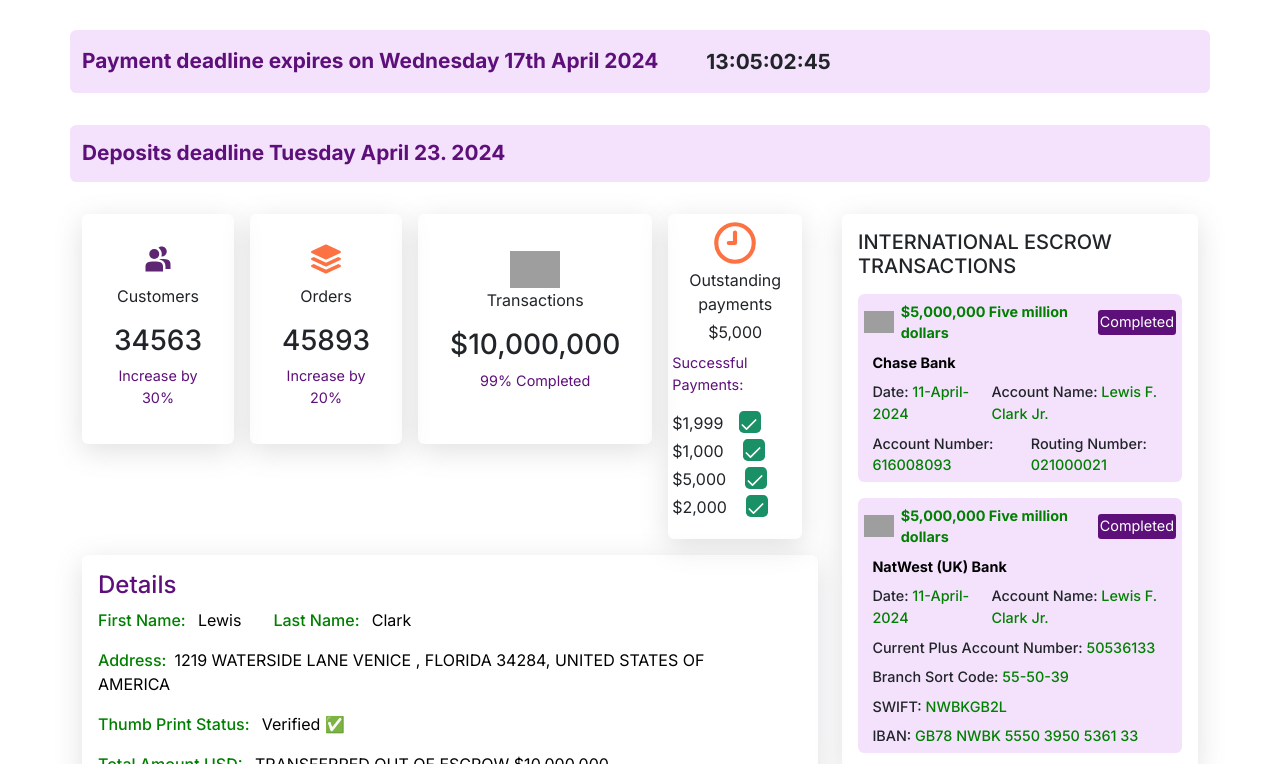
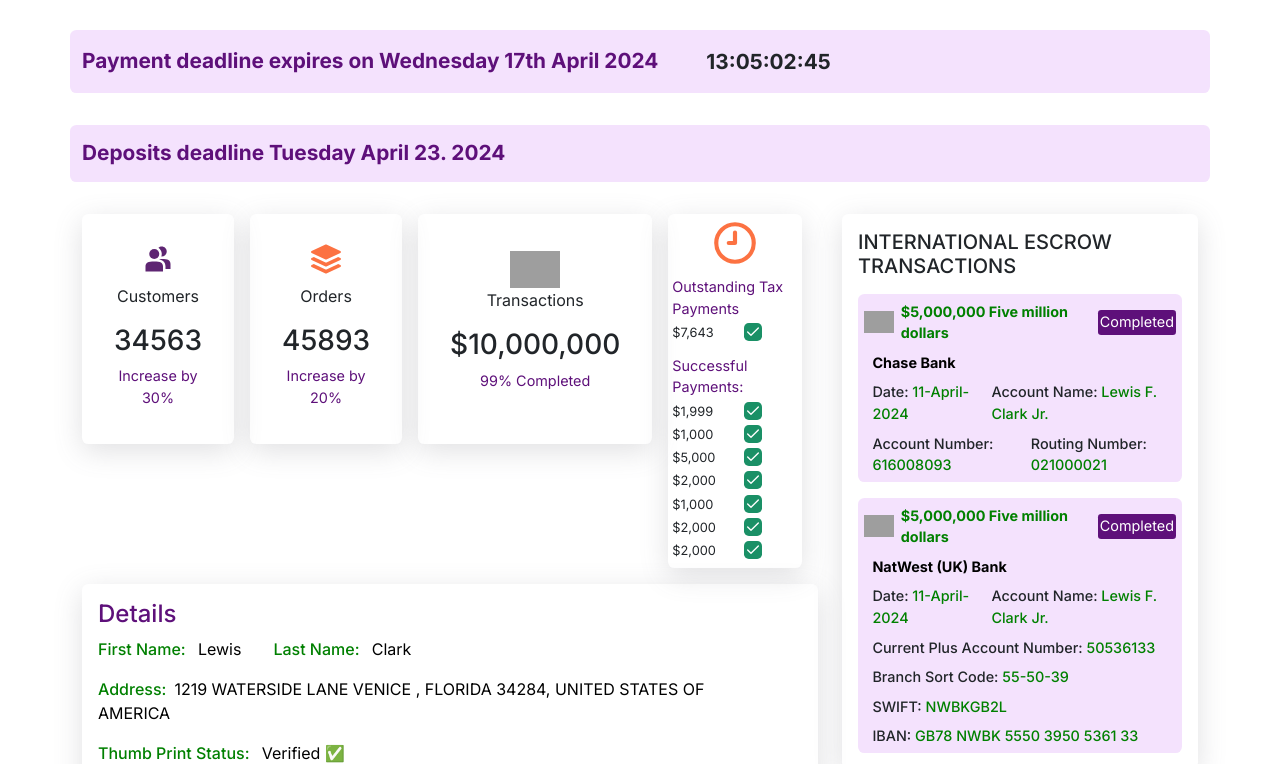
Before and after one commit to MujeebBinAzhar/escrow, a Next.js app: page /admindashboard in a window 1280 px wide. Shown: the part 510-1274 px from the top of the page. Built offline with nearby package versions, Linux system fonts and the light colour scheme; grey boxes are pictures that could not be loaded.

Commit message:
payment changes

```diff
--- a/src/app/admindashboard/page.jsx
+++ b/src/app/admindashboard/page.jsx
@@ -76,42 +76,82 @@ const page = () => {
                   <li>
                     <div className="dash-card p-1">
                       <img src="clock.svg" alt />
-                      <p className="mb-1">Outstanding payments </p>
-                      <p className="mb-2">$5,000</p>
+
                       <div className="dash-card-header w-100">
 
 
-                        <p className="faded text-start">Successful Payments: </p>
-                        <p className="text-start mb-1">
-                          $1,999
-                          <span className="check">
-                            <img src="check.svg" alt="check" />
-                          </span>
+                      <p className="faded text-start mt-2 mb-1">
+                      Outstanding Tax Payments
                         </p>
 
-                        <p className="text-start mb-1">
-                          $1,000
-                          <span className="check check-two">
+                        <div className="payment-box ">
+                          <p className="payment-para mb-1">$7,643</p>
+
+                          <div className="check">
                             <img src="check.svg" alt="check" />
-                          </span>
+                          </div>
+                        </div>
+
+
+                        <p className="faded text-start mt-2 mb-1">
+                          Successful Payments:
                         </p>
 
-                        <p className="text-start mb-1">
-                          $5,000
-                          <span className="check check-two">
+                        <div className="payment-box ">
+                          <p className="payment-para mb-1">$1,999</p>
+
+                          <div className="check">
                             <img src="check.svg" alt="check" />
-                          </span>
-                        </p>
+                          </div>
+                        </div>
 
+                        <div className="payment-box">
+                          <p className="payment-para mb-1">$1,000</p>
 
-                        <p className="text-start">
-                        $2,000
-                          <span className="check check-two">
+                          <div className="check ">
                             <img src="check.svg" alt="check" />
-                          </span>
-                        </p>
+                          </div>
+                        </div>
+
+                        <div className="payment-box">
+                          <p className="payment-para mb-1">$5,000</p>
+                          <div className="check">
+                            <img src="check.svg" alt="check" />
+                          </div>
+                        </div>
+
+                        <div className="payment-box">
+                          <p className="payment-para mb-1">$2,000</p>
+
+                          <div className="check">
+                            <img src="check.svg" alt="check" />
+                          </div>
+                        </div>
+
+                        <div className="payment-box">
+                          <p className="payment-para mb-1">$1,000</p>
+
+                          <div className="check ">
+                            <img src="check.svg" alt="check" />
+                          </div>
+                        </div>
+
+                        <div className="payment-box">
+                          <p className="payment-para mb-1">$2,000</p>
+
+                          <div className="check  ">
+                            <img src="check.svg" alt="check" />
+                          </div>
+                        </div>
+
+                        <div className="payment-box">
+                          <p className="payment-para mb-1">$2,000</p>
+
+                          <div className="check">
+                            <img src="check.svg" alt="check" />
+                          </div>
+                        </div>
                       </div>
-
                     </div>
                   </li>
                 </ul>
--- a/src/app/globals.css
+++ b/src/app/globals.css
@@ -287,17 +287,17 @@ body {
 }
 
 .check {
-  width: 22px;
-  display: inline-block;
+  width: 18px;
+  display: grid;
   place-items: center;
-  height: 22px;
+  height: 18px;
   margin-left: 1rem;
   margin-left: 1rem;
   border-radius: 0.3rem;
   background-color: #1a9066;
 }
 .check img {
-  max-width: 20px !important;
+  max-width: 16px !important;
 }
 
 .check-two {
@@ -518,4 +518,15 @@ body {
   text-transform: capitalize;
   font-weight: bold;
   margin-top: 1rem;
+}
+
+.payment-para {
+  text-align: start !important;
+  font-size: 0.8rem;
+}
+
+.payment-box {
+  display: flex;
+  justify-content: space-between;
+  max-width: 90px;
 }/*# sourceMappingURL=globals.css.map */
--- a/src/app/globals.scss
+++ b/src/app/globals.scss
@@ -288,16 +288,16 @@ body {
 }
 
 .check {
-  width: 22px;
-  display: inline-block;
+  width: 18px;
+  display: grid;
   place-items: center;
-  height: 22px;
+  height: 18px;
   margin-left: 1rem;
   margin-left: 1rem;
   border-radius: 0.3rem;
   background-color: #1a9066;
   img {
-    max-width: 20px !important;
+    max-width: 16px !important;
   }
 }
 
@@ -533,3 +533,16 @@ body {
     margin-top: 1rem;
   }
 }
+
+
+.payment-para {
+  text-align: start !important;
+  font-size: 0.8rem;
+}
+
+
+.payment-box{
+  display: flex;
+  justify-content: space-between;
+  max-width: 90px;
+}
```
Also changed, not shown: src/app/components/Form.jsx (+18 -25 lines), 1 other file (tests, documents, lock files or other folders).
